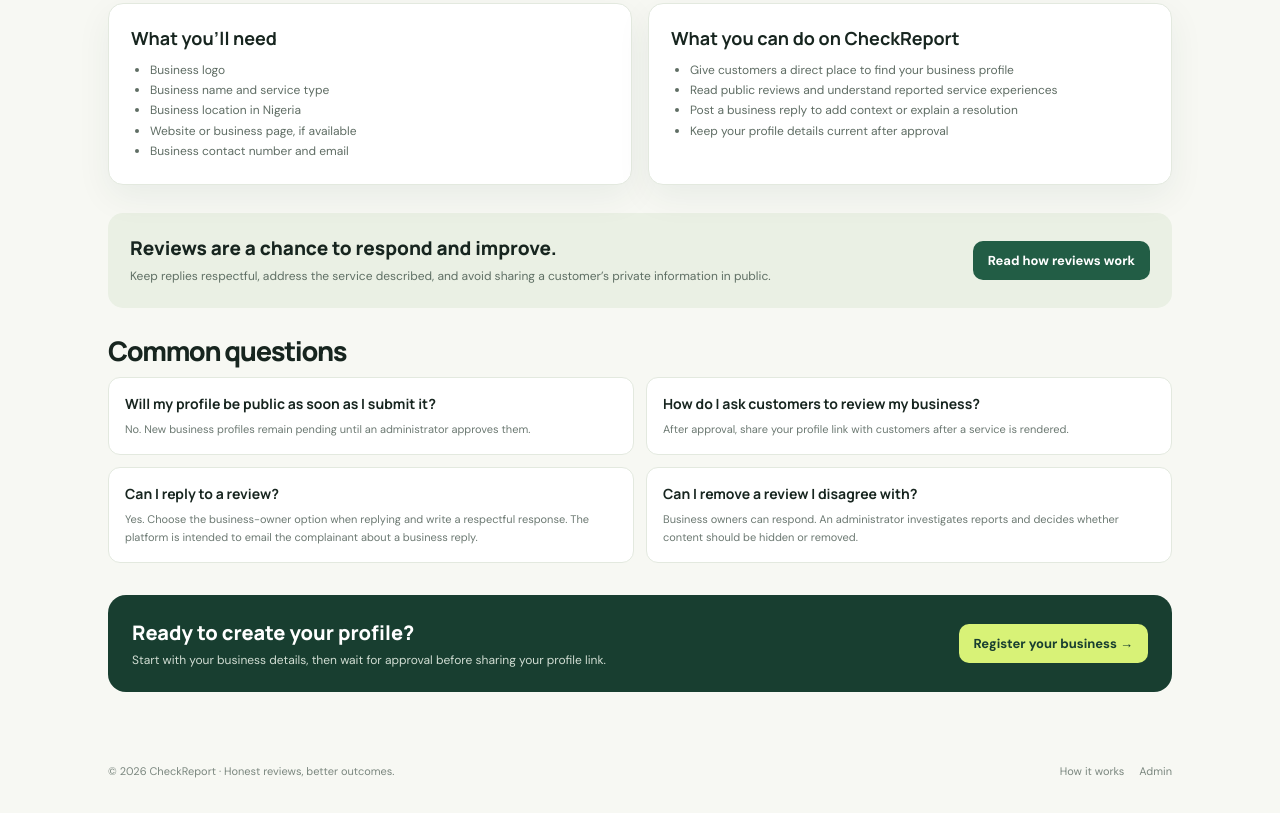
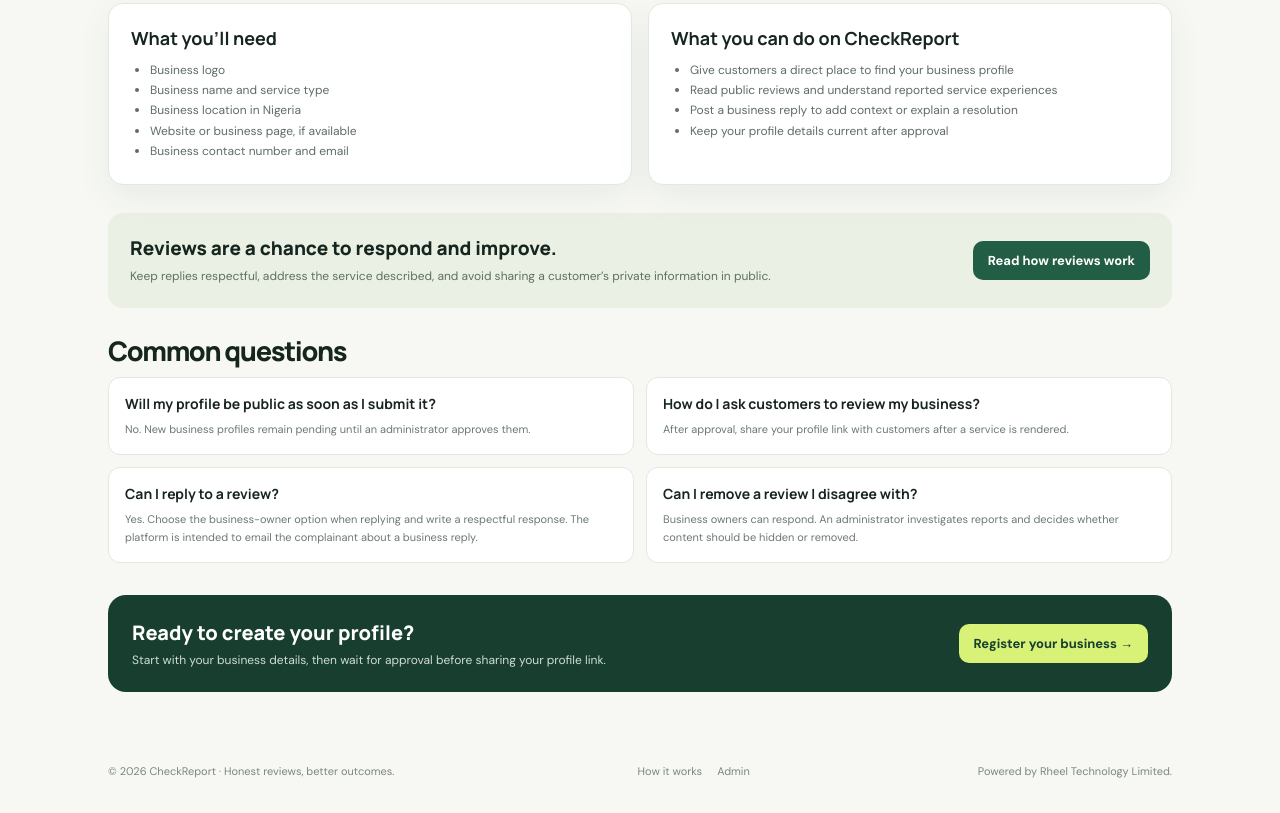
Before and after one commit to Rheel-Git/CheckReport-, a plain HTML site: page businesses.html in a window 1280 px wide. Shown: the part 837-1650 px from the top of the page. Drawn offline with Linux system fonts and the light colour scheme.

Commit message:
Add Rheel Technology footer attribution

```diff
--- a/businesses.html
+++ b/businesses.html
@@ -10,5 +10,4 @@
 <div class="split"><section class="panel"><h3>What you’ll need</h3><ul><li>Business logo</li><li>Business name and service type</li><li>Business location in Nigeria</li><li>Website or business page, if available</li><li>Business contact number and email</li></ul></section><section class="panel"><h3>What you can do on CheckReport</h3><ul><li>Give customers a direct place to find your business profile</li><li>Read public reviews and understand reported service experiences</li><li>Post a business reply to add context or explain a resolution</li><li>Keep your profile details current after approval</li></ul></section></div>
 <section class="notice"><div><h2>Reviews are a chance to respond and improve.</h2><p>Keep replies respectful, address the service described, and avoid sharing a customer’s private information in public.</p></div><a class="btn" href="how-it-works.html">Read how reviews work</a></section>
 <h2 class="section-title">Common questions</h2><section class="faq"><article><h3>Will my profile be public as soon as I submit it?</h3><p>No. New business profiles remain pending until an administrator approves them.</p></article><article><h3>How do I ask customers to review my business?</h3><p>After approval, share your profile link with customers after a service is rendered.</p></article><article><h3>Can I reply to a review?</h3><p>Yes. Choose the business-owner option when replying and write a respectful response. The platform is intended to email the complainant about a business reply.</p></article><article><h3>Can I remove a review I disagree with?</h3><p>Business owners can respond. An administrator investigates reports and decides whether content should be hidden or removed.</p></article></section>
-<div class="end"><div><h2>Ready to create your profile?</h2><p>Start with your business details, then wait for approval before sharing your profile link.</p></div><a class="btn" href="index.html?profile-form=1#business">Register your business →</a></div></main>
-<footer><span>© 2026 CheckReport · Honest reviews, better outcomes.</span><span><a href="how-it-works.html">How it works</a><a href="admin.html">Admin</a></span></footer></body></html>
+<div class="end"><div><h2>Ready to create your profile?</h2><p>Start with your business details, then wait for approval before sharing your profile link.</p></div><a class="btn" href="index.html?profile-form=1#business">Register your business →</a></div></main><footer><span>© 2026 CheckReport · Honest reviews, better outcomes.</span><span><a href="how-it-works.html">How it works</a><a href="admin.html">Admin</a></span><span>Powered by Rheel Technology Limited.</span></footer></body></html>
```
